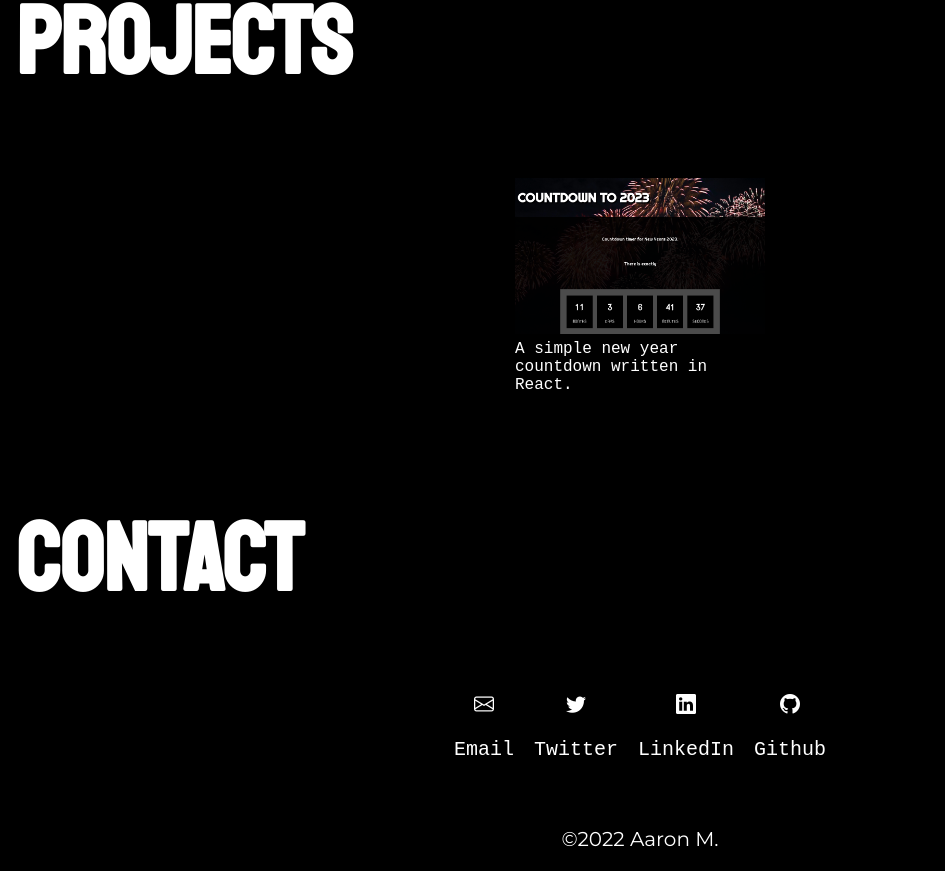
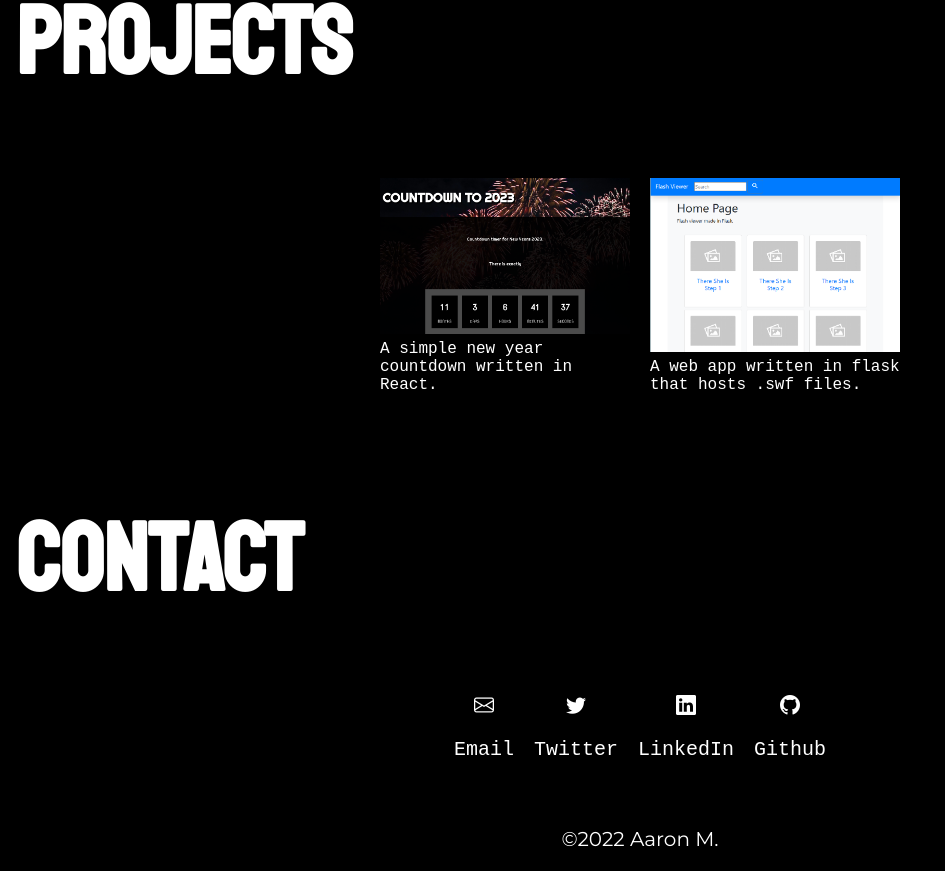
Before and after one commit to aaron-mari/portfolio-site, a React (Create React App) app: page / in a window 1280 px wide. Shown: the part 1844-2715 px from the top of the page, without its empty margins (0-945 px from the left). Built offline with nearby package versions, Linux system fonts and the light colour scheme; a web font is replaced by a local one.

Commit message:
added flash viewer app to projects

```diff
--- a/src/components/Projects.tsx
+++ b/src/components/Projects.tsx
@@ -1,9 +1,11 @@
 import React from 'react'
 import Project from './Project'
 import countdown from './img/countdown.png'
+import flashapp from './img/flashapp.png'
 
 let projects = [
     {'title': 'New Year Countdown', 'image': countdown, "Description": "A simple new year countdown written in React.", "link": "https://sleepy-mclean-eca057.netlify.app/"},
+    {'title': 'Flash Viewer', 'image': flashapp, 'Description': 'A web app written in flask that hosts .swf files.', "link": "https://github.com/aaron-mari/flash-flask-app"}
     ]
 
 
```
Also changed, not shown: src/components/img/flashapp.png (added), 1 other file (tests, documents, lock files or other folders).
